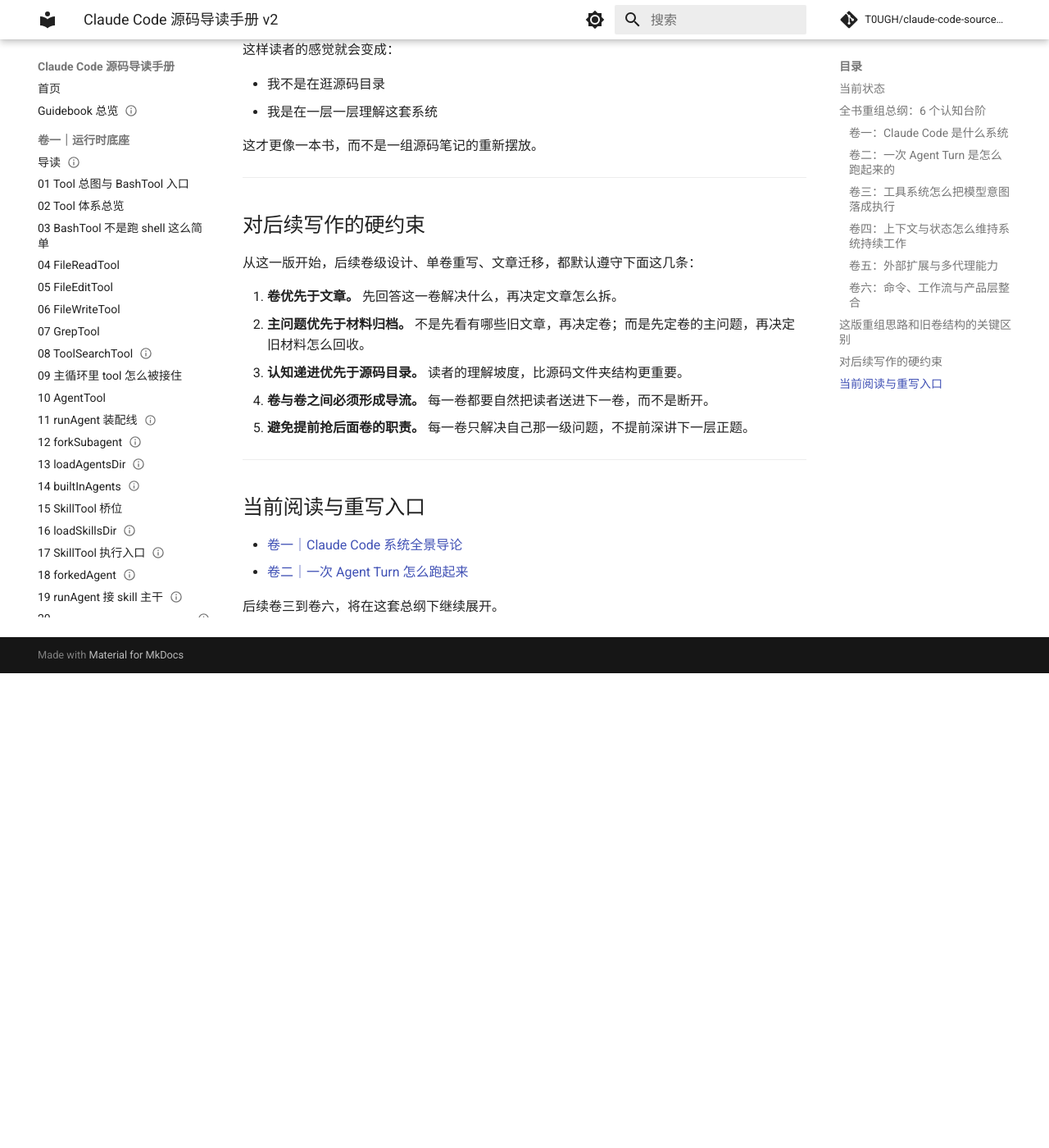
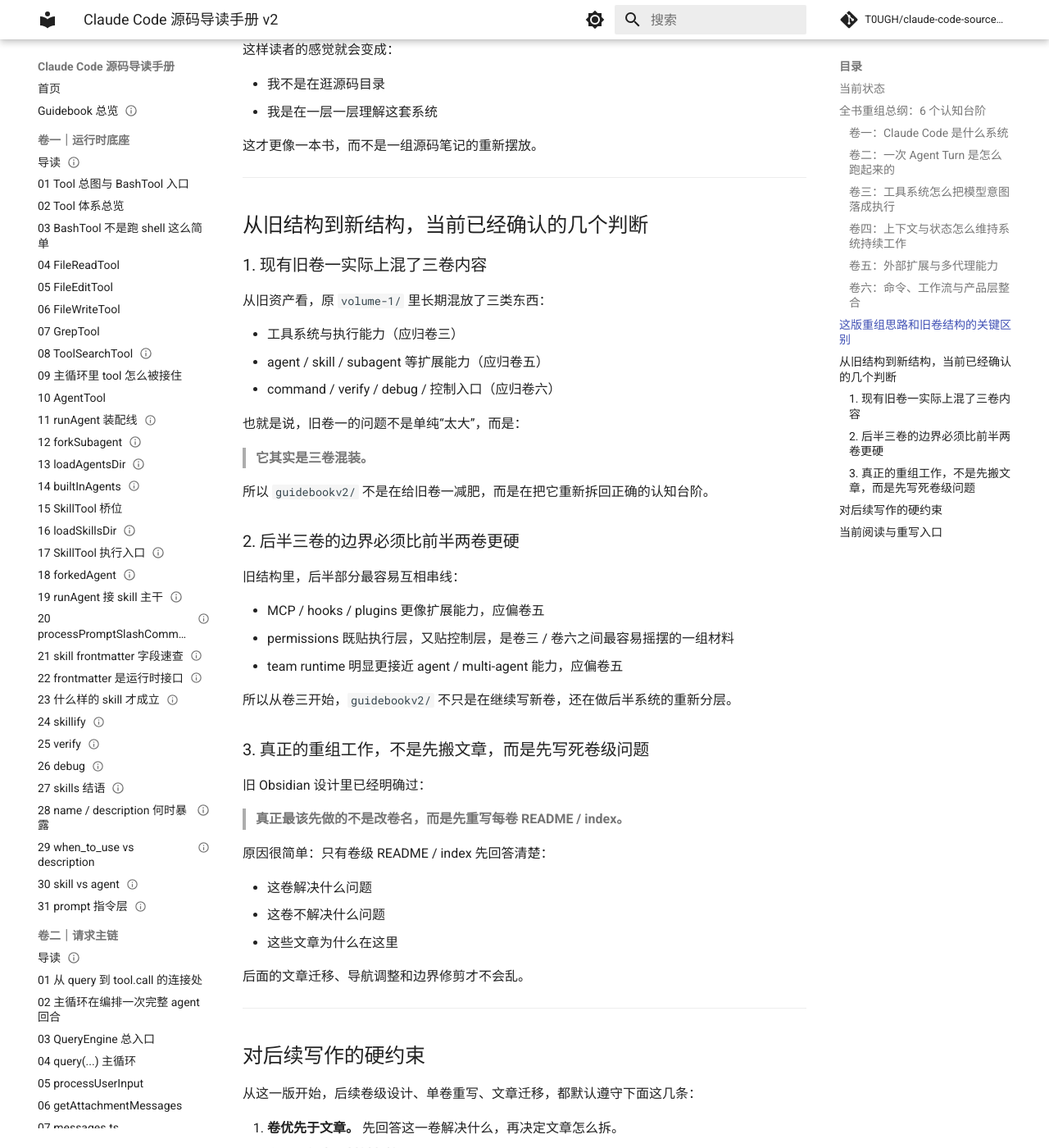
Before and after one commit to T0UGH/claude-code-source-guide, an MkDocs documentation site: the page built from docs/guidebookv2/README.md, in a window 1280 px wide and 1400 px high, scrolled down 3835 px. Shown: the whole window at 82% size. Built offline with MkDocs 1.6.1 and Material for MkDocs 9.7.7, drawn with Linux system fonts in a browser that asks for light colours; comment, search, counter and statistics services are not loaded; before the commit the page ends 4656 px from its top, so only the background shows below that; some of the changed text lies outside the part shown.

Commit message:
expand guidebookv2 readme with restructuring rationale

```diff
--- a/docs/guidebookv2/README.md
+++ b/docs/guidebookv2/README.md
@@ -169,6 +169,48 @@ status: draft
 
 ---
 
+## 从旧结构到新结构，当前已经确认的几个判断
+
+### 1. 现有旧卷一实际上混了三卷内容
+
+从旧资产看，原 `volume-1/` 里长期混放了三类东西：
+
+- 工具系统与执行能力（应归卷三）
+- agent / skill / subagent 等扩展能力（应归卷五）
+- command / verify / debug / 控制入口（应归卷六）
+
+也就是说，旧卷一的问题不是单纯“太大”，而是：
+
+> **它其实是三卷混装。**
+
+所以 `guidebookv2/` 不是在给旧卷一减肥，而是在把它重新拆回正确的认知台阶。
+
+### 2. 后半三卷的边界必须比前半两卷更硬
+
+旧结构里，后半部分最容易互相串线：
+
+- MCP / hooks / plugins 更像扩展能力，应偏卷五
+- permissions 既贴执行层，又贴控制层，是卷三 / 卷六之间最容易摇摆的一组材料
+- team runtime 明显更接近 agent / multi-agent 能力，应偏卷五
+
+所以从卷三开始，`guidebookv2/` 不只是在继续写新卷，还在做后半系统的重新分层。
+
+### 3. 真正的重组工作，不是先搬文章，而是先写死卷级问题
+
+旧 Obsidian 设计里已经明确过：
+
+> **真正最该先做的不是改卷名，而是先重写每卷 README / index。**
+
+原因很简单：只有卷级 README / index 先回答清楚：
+
+- 这卷解决什么问题
+- 这卷不解决什么问题
+- 这些文章为什么在这里
+
+后面的文章迁移、导航调整和边界修剪才不会乱。
+
+---
+
 ## 对后续写作的硬约束
 
 从这一版开始，后续卷级设计、单卷重写、文章迁移，都默认遵守下面这几条：
@@ -178,6 +220,8 @@ status: draft
 3. **认知递进优先于源码目录。** 读者的理解坡度，比源码文件夹结构更重要。
 4. **卷与卷之间必须形成导流。** 每一卷都要自然把读者送进下一卷，而不是断开。
 5. **避免提前抢后面卷的职责。** 每一卷只解决自己那一级问题，不提前深讲下一层正题。
+6. **先写卷级 README / index，再大规模迁文。** 卷的问题没有写死之前，不做大规模文章归位。
+7. **后半卷边界要显式声明。** 尤其是卷三 / 卷五 / 卷六，对执行层、扩展层、控制层的区分必须在卷级说明里先写清。
 
 ---
 
```
